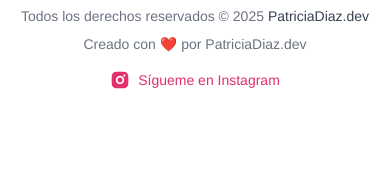
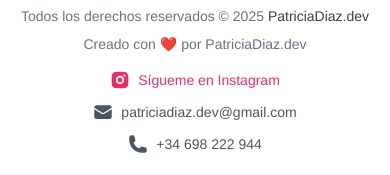
Before and after one commit to Patriciaddc80/link-inbio, a Next.js app: page / in a window 390 px wide. Shown: the part 1420-1595 px from the top of the page. Before the commit the page ends 1534 px from the top, so only its background shows below. Built offline with nearby package versions, Linux system fonts and the light colour scheme.

Commit message:
Add email and phone contact links with icons to Footer

```diff
--- a/src/app/components/Footer.tsx
+++ b/src/app/components/Footer.tsx
@@ -1,4 +1,6 @@
 import { motion } from "framer-motion";
+import Email from "./icons/Email";
+import Phone from "./icons/Phone";
 
 const InstagramIcon = () => (
   <svg stroke="none" fill="#E1306C" strokeWidth="0" viewBox="0 0 24 24" height="20" width="20" xmlns="http://www.w3.org/2000/svg">
@@ -32,7 +34,7 @@ const Footer = () => {
           PatriciaDiaz.dev
         </a>
       </p>
-      <div className="mt-4 flex items-center justify-center">
+      <div className="mt-4 flex flex-col items-center gap-3">
         <motion.a
           href="https://www.instagram.com/_patriciadiaz.dev/"
           target="_blank"
@@ -45,6 +47,28 @@ const Footer = () => {
           <InstagramIcon />
           <span className="font-medium">Sígueme en Instagram</span>
         </motion.a>
+
+        <motion.a
+          href="mailto:patriciadiaz.dev@gmail.com"
+          aria-label="Email"
+          className="flex items-center gap-2 text-gray-600 hover:text-gray-900 transition-all duration-300"
+          whileHover={{ scale: 1.1 }}
+          whileTap={{ scale: 0.95 }}
+        >
+          <Email className="w-5 h-5" />
+          <span className="font-medium">patriciadiaz.dev@gmail.com</span>
+        </motion.a>
+
+        <motion.a
+          href="tel:+34698222944"
+          aria-label="Teléfono"
+          className="flex items-center gap-2 text-gray-600 hover:text-gray-900 transition-all duration-300"
+          whileHover={{ scale: 1.1 }}
+          whileTap={{ scale: 0.95 }}
+        >
+          <Phone className="w-5 h-5" />
+          <span className="font-medium">+34 698 222 944</span>
+        </motion.a>
       </div>
     </footer>
   );
--- /dev/null
+++ b/src/app/components/icons/Email.tsx
@@ -0,0 +1,16 @@
+export default function Email({ className = "w-5 h-5" }: { className?: string }) {
+  return (
+    <svg
+      stroke="currentColor"
+      fill="currentColor"
+      strokeWidth="0"
+      viewBox="0 0 24 24"
+      aria-hidden="true"
+      className={className}
+      xmlns="http://www.w3.org/2000/svg"
+    >
+      <path d="M1.5 8.67v8.58a3 3 0 003 3h15a3 3 0 003-3V8.67l-8.928 5.493a3 3 0 01-3.144 0L1.5 8.67z"></path>
+      <path d="M22.5 6.908V6.75a3 3 0 00-3-3h-15a3 3 0 00-3 3v.158l9.714 5.978a1.5 1.5 0 001.572 0L22.5 6.908z"></path>
+    </svg>
+  );
+}
--- /dev/null
+++ b/src/app/components/icons/Phone.tsx
@@ -0,0 +1,15 @@
+export default function Phone({ className = "w-5 h-5" }: { className?: string }) {
+  return (
+    <svg
+      stroke="currentColor"
+      fill="currentColor"
+      strokeWidth="0"
+      viewBox="0 0 24 24"
+      aria-hidden="true"
+      className={className}
+      xmlns="http://www.w3.org/2000/svg"
+    >
+      <path fillRule="evenodd" d="M1.5 4.5a3 3 0 013-3h1.372c.86 0 1.61.586 1.819 1.42l1.105 4.423a1.875 1.875 0 01-.694 1.955l-1.293.97c-.135.101-.164.249-.126.352a11.285 11.285 0 006.697 6.697c.103.038.25.009.352-.126l.97-1.293a1.875 1.875 0 011.955-.694l4.423 1.105c.834.209 1.42.959 1.42 1.82V19.5a3 3 0 01-3 3h-2.25C8.552 22.5 1.5 15.448 1.5 6.75V4.5z" clipRule="evenodd"></path>
+    </svg>
+  );
+}
```
Also changed, not shown: src/app/icon.tsx (added, +48 -0 lines), 1 other file (tests, documents, lock files or other folders).
